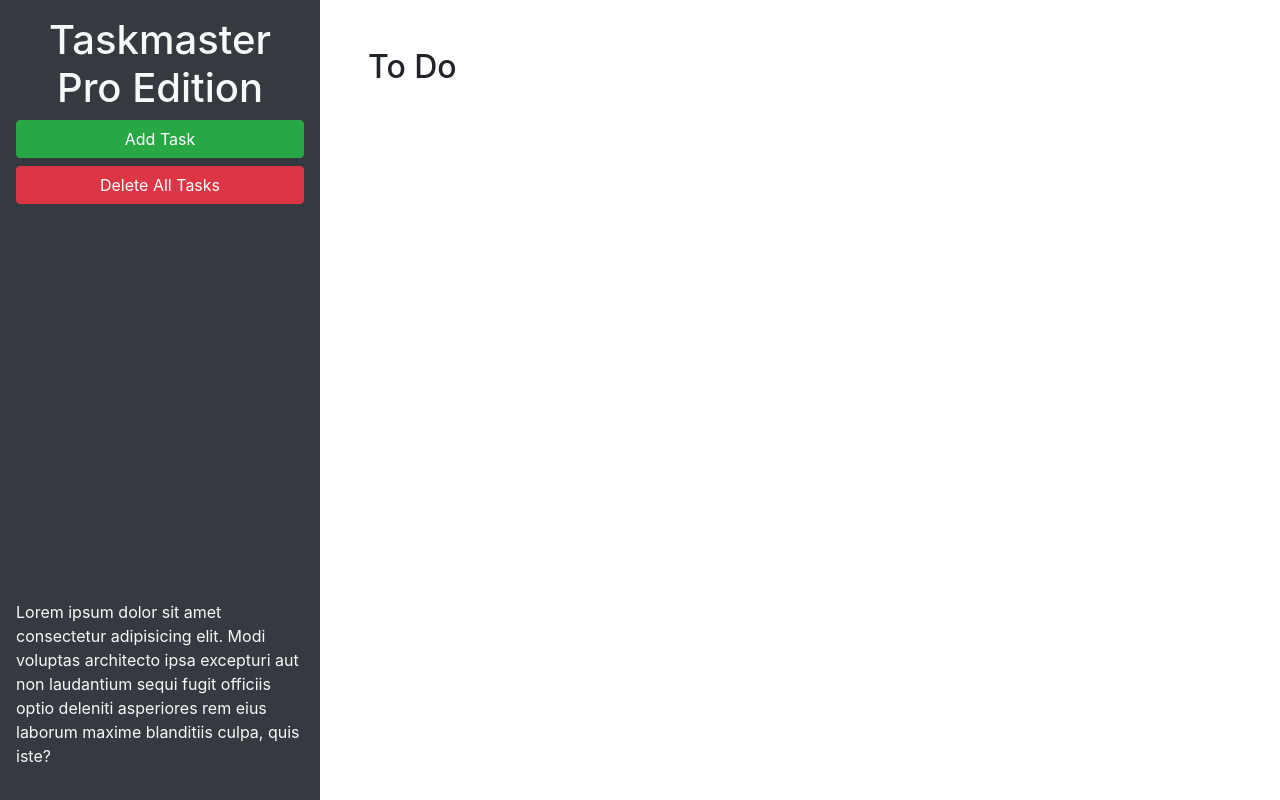
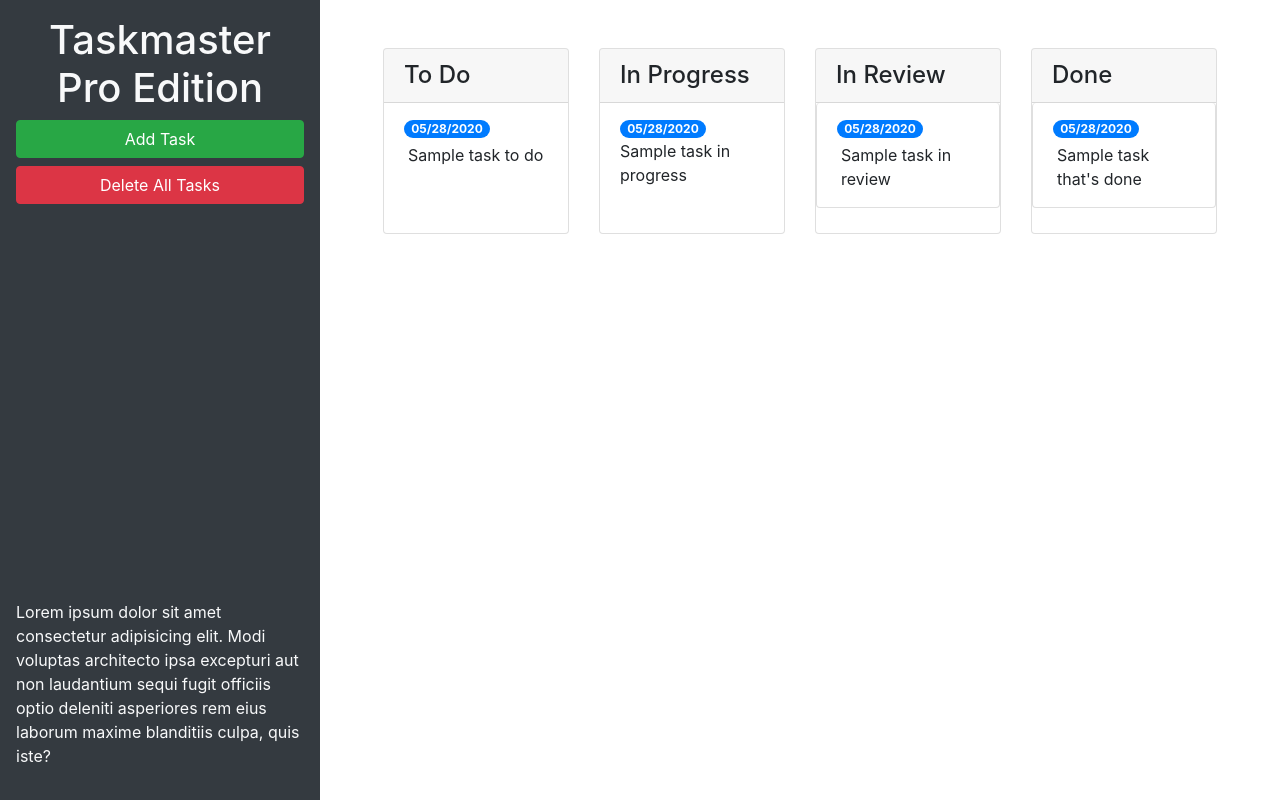
Before and after one commit to cthomas265/taskmaster-pro, a plain HTML site: page index.html in a window 1280 px wide. Drawn offline with nearby package versions, Linux system fonts and the light colour scheme.

Commit message:
bootstrap ui

```diff
--- a/index.html
+++ b/index.html
@@ -24,9 +24,65 @@
       </p>
     </header>
     <main class="col-12 col-lg-9">
-      <div class="m-5">
-        <h2>To Do</h2>
-        <ul id="list-toDo" class="list-group"> </ul>
+    <div class="m-5 row justify-content-around">
+        <!--todo start-->
+        <div class="col-12 col-md-6 col-xl-3 mb-3">
+          <div class="card">
+            <h4 class="card-header">To Do</h4>
+            <ul id="list-toDo" class="list-group list-group-flush">
+              <li class="list-group-item">
+                <span class="badge badge-primary badge-pill">05/28/2020</span>
+                <p class="m-1">Sample task to do</p>
+              </li>
+            </ul>
+          </div>
+        </div>
+        <!--todo end-->
+        <!-- in progress start-->
+        <div class="col-12 col-md-6 col-xl-3 mb-3">
+          <div class="card">
+            <h4 class="card-header">
+              In Progress
+            </h4>
+            <ul id="list-inProgress" class="list-group list-group-flush">
+              <li class="list-group-item">
+                <span class="badge badge-primary badge-pill">05/28/2020</span>
+                <p class-m-1>Sample task in progress</p>
+              </li>
+            </ul>
+          </div>
+        </div>
+        <!-- in progress end-->
+        <!-- review start -->
+        <div class="col-12 col-md-6 col-xl-3 mb-3">
+          <div class="card">
+            <h4 class="card-header">
+              In Review
+            </h4>
+            <ul id="list-inReview" class="list-group">
+              <li class="list-group-item">
+                <span class="badge badge-primary badge-pill">05/28/2020</span>
+                <p class="m-1">Sample task in review</p>
+              </li>
+            </ul>
+          </div>
+        </div>
+        <!-- in review end -->
+        <!-- done start -->
+        <div class="col-12 col-md-6 col-xl-3 mb-3 ">
+          <div class="card">
+            <h4 class="card-header">
+              Done
+            </h4>
+            <ul id="list-done" class="list-group">
+              <li class="list-group-item">
+                <span class="badge badge-primary badge-pill">05/28/2020</span>
+                <p class="m-1">Sample task that's done</p>
+              </li>
+            </ul>
+          </div>
+        </div>
+        <!-- done end -->
       </div>
     </main>
   </div>
@@ -46,11 +102,11 @@
           <form>
             <div class="form-group">
               <label for="modalTaskDescription">Task description</label>
-              <textarea id="modalTaskDescription" rows="3"></textarea>
+              <textarea id="modalTaskDescription" rows="3" class="form-control"></textarea>
             </div>
             <div class="form-group">
               <label for="modalDueDate">Due date</label>
-              <input type="text" id="modalDueDate" placeholder="mm/dd/yyyy" autocomplete="off" />
+              <input type="text" class="form-control" id="modalDueDate" placeholder="mm/dd/yyyy" autocomplete="off" />
             </div>
           </form>
         </div>
```
